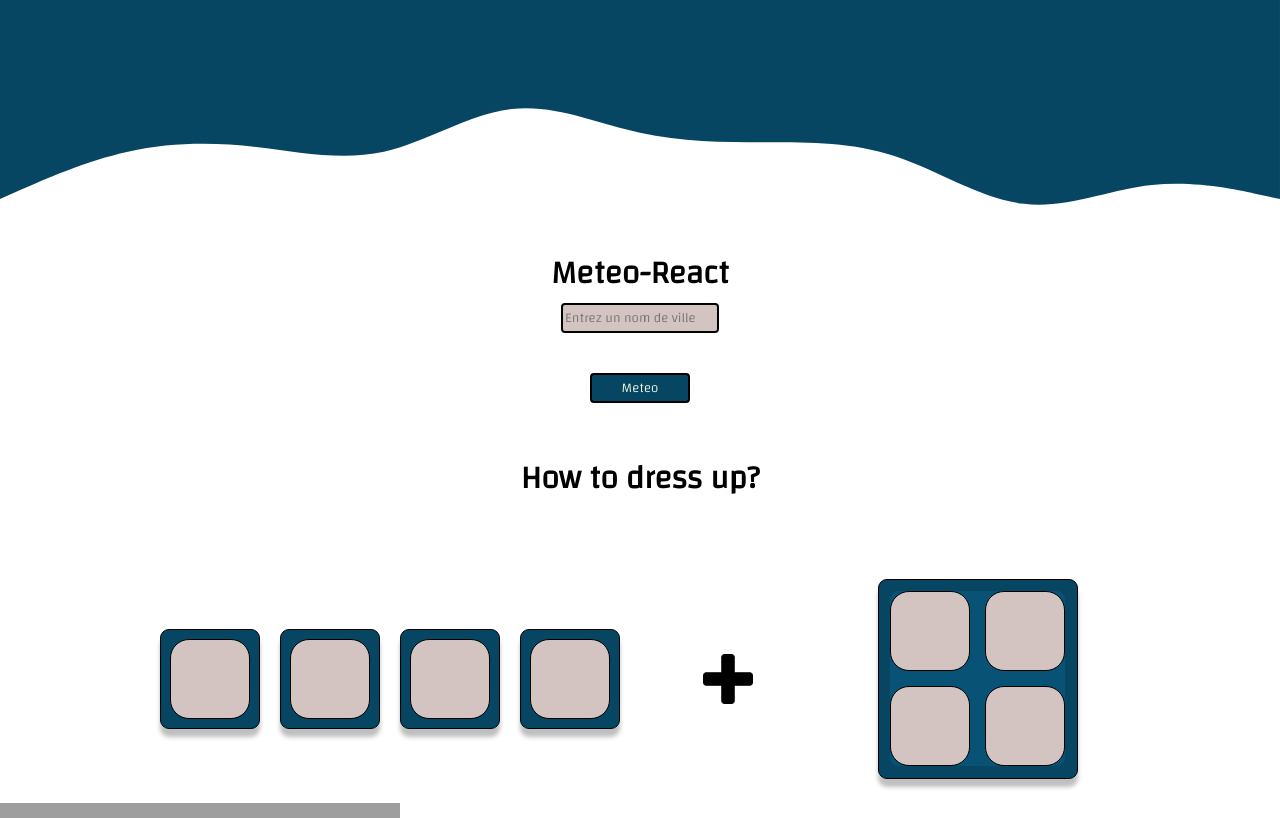
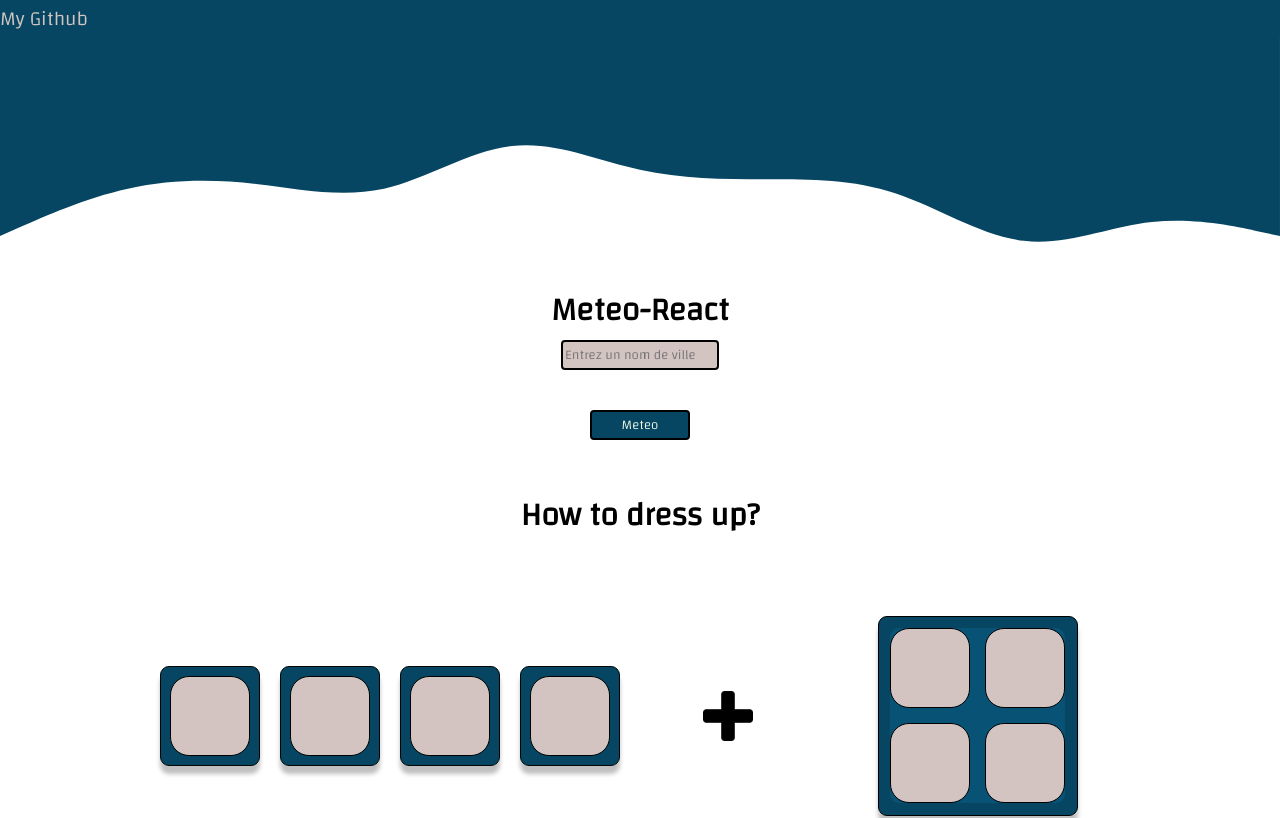
Before and after one commit to Logorrheique/meteo-react, a React (Create React App) app in the folder client/: page / in a window 1280 px wide. Shown: the top 818 px of the page. Built offline with nearby package versions, Linux system fonts and the light colour scheme; the HTML template or start-up script is replaced by a standard one.

Commit message:
add git button

```diff
--- a/client/src/App.css
+++ b/client/src/App.css
@@ -28,6 +28,16 @@ body {
     flex-direction: column;
     align-items: center;
 }
+.header > a {
+    width: 100%;
+    color: white;
+    background: rgb(6, 70, 99);
+    font-size: 20px;
+    text-decoration: none;
+}
+.header > a:hover {
+    color: #d3c4c1;
+}
 .header > h1 {
     margin: -40px;
     display: flex;
--- a/client/src/App.js
+++ b/client/src/App.js
@@ -35,6 +35,7 @@ function App() {
         <div className="App">
             <Toaster></Toaster>
             <div className="header">
+                <a href="https://github.com/Logorrheique">My Github</a>
                 <svg xmlns="http://www.w3.org/2000/svg" viewBox="0 0 1440 320">
                     <path
                         fill="#064663"
--- a/client/src/Components/WeatherStuff/Box/BoxImg.jsx
+++ b/client/src/Components/WeatherStuff/Box/BoxImg.jsx
@@ -1,4 +1,5 @@
 import '../../../style/weatherStuff/weatherStuff.css';
+
 const BoxImg = ({ img }) => {
     return (
         <>
```
